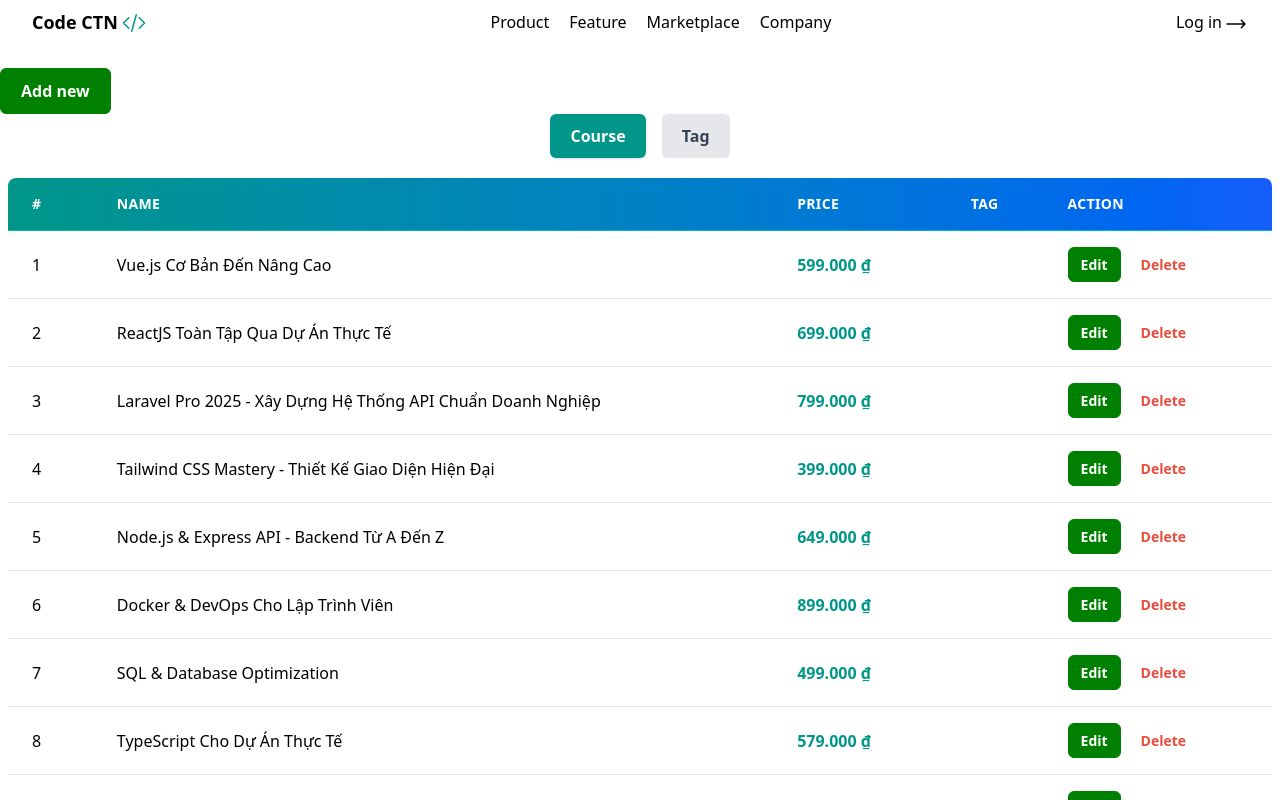
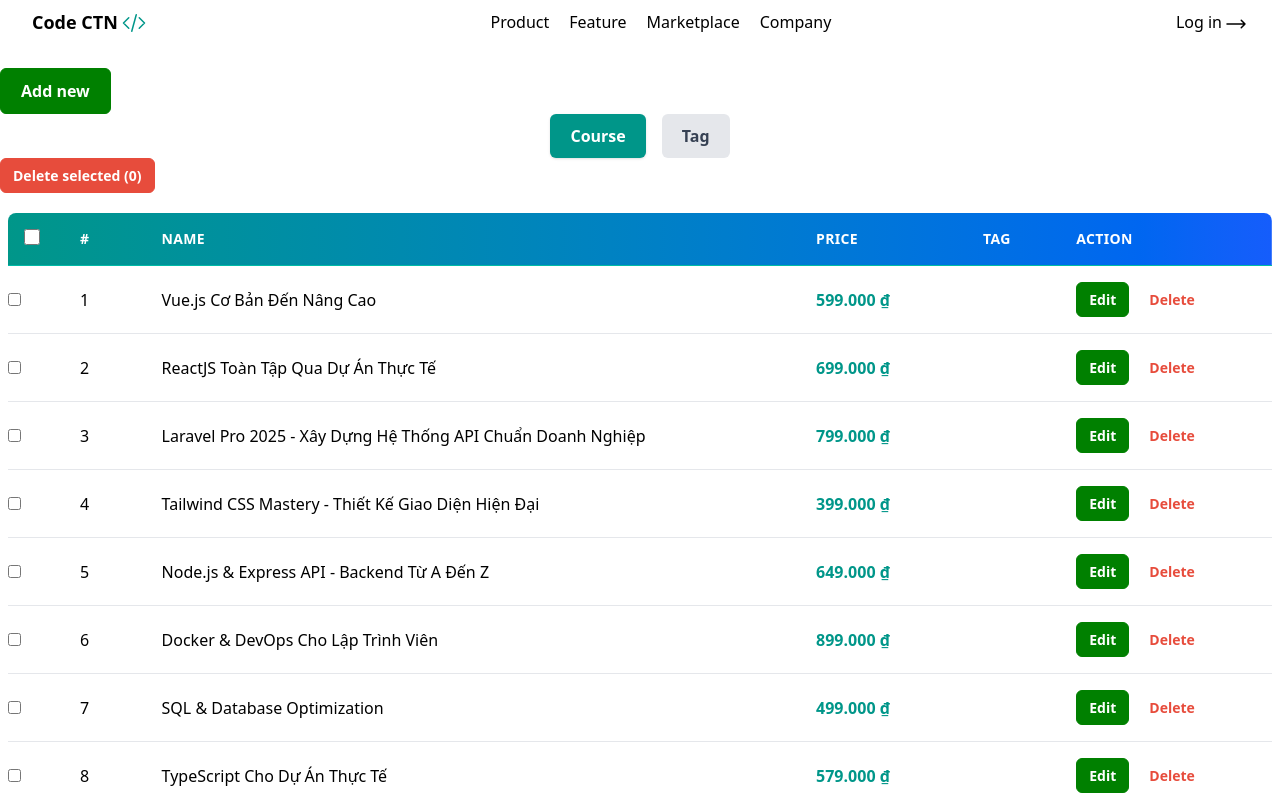
Before and after one commit to phamngocbaoan79/todo-list-vue3, a Vue app: page / in a window 1280 px wide. Shown: the top 800 px of the page. Built offline with nearby package versions, Linux system fonts and the light colour scheme.

Commit message:
bulk delete

```diff
--- a/src/App.vue
+++ b/src/App.vue
@@ -34,6 +34,7 @@
           @create="onCreate"
           @submit="onSubmit"
           @delete="onDelete"
+          @delete-selected="onDeleteSelected"
         />
       </keep-alive>
     </main>
@@ -136,4 +137,17 @@ const onSubmit = (data) => {
     state[active.value].viewMode = 'table';
     state[active.value].selectedItem = null;
 }
+
+const onDeleteSelected = (ids) => {
+  const tab = active.value
+
+  if (tab === 'tag') {
+    tags.value = tags.value.filter(t => !ids.includes(t.id))
+  } else if (tab === 'course') {
+    courses.value = courses.value.filter(c => !ids.includes(c.id))
+  }
+
+  state[tab].viewMode = 'table'
+  state[tab].selectedItem = null
+}
 </script>
--- a/src/components/Ui/BaseTable.vue
+++ b/src/components/Ui/BaseTable.vue
@@ -2,11 +2,22 @@
   <div class="overflow-x-auto my-5 mx-2">
     <table class="min-w-full border-collapse shadow-lg rounded-lg overflow-hidden">
       <thead>
-        <tr class="bg-gradient-to-r from-teal-600 to-blue-600">
+        <tr class="bg-gradient-to-r from-teal-600 to-blue-600 text-white">
+          <!-- Checkbox select all -->
+          <th class="px-4 py-3 border-b border-teal-500 text-center">
+            <input
+              type="checkbox"
+              class="w-4 h-4 cursor-pointer"
+              v-model="selectAll"
+              @change="toggleSelectAll"
+            />
+          </th>
+
+          <!-- Headers -->
           <th
             v-for="header in headers"
             :key="header.key"
-            class="px-6 py-4 border-b border-teal-500 text-left text-sm font-bold text-white uppercase tracking-wide"
+            class="px-6 py-4 border-b border-teal-500 text-left text-sm font-bold uppercase tracking-wide"
           >
             {{ header.label }}
           </th>
@@ -14,6 +25,7 @@
       </thead>
 
       <tbody class="bg-white divide-y divide-gray-200">
+        <!-- slot để inject từng dòng -->
         <slot name="row" :items="items"></slot>
       </tbody>
     </table>
@@ -21,7 +33,9 @@
 </template>
 
 <script setup>
-defineProps({
+import { ref, watch } from 'vue'
+
+const props = defineProps({
   headers: {
     type: Array,
     required: true
@@ -30,5 +44,17 @@ defineProps({
     type: Array,
     required: true
   }
-});
+})
+
+const emit = defineEmits(['toggle-select-all'])
+
+const selectAll = ref(false)
+
+const toggleSelectAll = () => {
+  emit('toggle-select-all', selectAll.value)
+}
+
+watch(() => props.items, () => {
+  selectAll.value = false
+})
 </script>
--- a/src/pages/courses/courseTable.vue
+++ b/src/pages/courses/courseTable.vue
@@ -1,11 +1,27 @@
 <template>
-  <BaseTable :headers="headers" :items="courses">
+  <div class="mb-3 flex justify-between items-center">
+    <BaseButton
+        mode="danger"
+        size="sm"
+        type="button"
+        @click="deleteSelected"
+        :disabled="selectedIds.length === 0"
+      >
+        Delete selected ({{ selectedIds.length }})
+    </BaseButton>
+  </div>
+  <BaseTable :headers="headers" :items="courses" @toggle-select-all="toggleSelectAll">
     <template #row="{ items }">
       <tr
         v-for="course in items"
         :key="course.id"
         class="hover:bg-gray-50 transition-all"
       >
+        <td class="w-4 h-4 cursor-pointer">
+          <input type="checkbox"
+            v-model="selectedIds"
+            :value="course.id">
+        </td>
         <td class="px-6 py-4">
             {{ course.id }}
         </td>
@@ -42,13 +58,16 @@
 <script setup>
 import BaseTable from '@/components/Ui/BaseTable.vue';
 import BaseButton from '@/components/Ui/BaseButton.vue';
+import { ref } from 'vue';
 
-defineProps({
+const props = defineProps({
   courses: {
     type: Array,
     required: true
   }
 })
+
+const emit = defineEmits(['edit', 'delete', 'delete-selected'])
 
 const headers = [
   { label: '#', key: 'index' },
@@ -58,6 +77,22 @@ const headers = [
   { label: 'Action', key: 'action' },
 ];
 
+const selectedIds = ref([]);
+
+const toggleSelectAll = (checked) => {
+    if(checked) {
+      selectedIds.value = props.courses.map(c => c.id)
+    } else {
+      selectedIds.value = [];
+    }
+}
+
+const deleteSelected = () => {
+  if (selectedIds.value.length > 0) {
+    emit('delete-selected', selectedIds.value)
+    selectedIds.value = []
+  }
+}
 const formatPrice = (price) =>
   new Intl.NumberFormat('vi-VN', {
     style: 'currency',
--- a/src/pages/tags/tagTable.vue
+++ b/src/pages/tags/tagTable.vue
@@ -1,11 +1,27 @@
 <template>
-    <BaseTable :headers="headers" :items="tags">
+    <div class="mb-3 flex justify-between items-center">
+      <BaseButton
+        mode="danger"
+        size="sm"
+        type="button"
+        @click="deleteSelected"
+        :disabled="selectedIds.length === 0"
+      >
+        Delete selected ({{ selectedIds.length }})
+      </BaseButton>
+    </div>
+    <BaseTable :headers="headers" :items="tags" @toggle-select-all="toggleSelectAll">
         <template #row="{ items }">
             <tr
                 v-for="tag in items"
                 :key="tag.id"
                 class="hover:bg-gray-50 transition-all"
             >
+                <td>
+                    <input class="w-4 h-4 cursor-pointer"
+                    type="checkbox" v-model="selectedIds"
+                    :value="tag.id">
+                </td>
                 <td class="px-6 py-4">{{ tag.id }}</td>
                 <td class="px-6 py-4">{{ tag.name }}</td>
                 <td class="px-6 py-4 text-teal-600 font-bold">
@@ -27,19 +43,40 @@
 <script setup>
 import BaseTable from '@/components/Ui/BaseTable.vue';
 import BaseButton from '@/components/Ui/BaseButton.vue';
+import { ref } from 'vue';
 
-defineProps({
+const props = defineProps({
   tags: {
     type: Array,
     required: true
   }
 })
 
+const selectedIds = ref([])
+
+const emit = defineEmits(['edit', 'delete', 'delete-selected'])
+
+const deleteSelected = () => {
+    if(selectedIds.value.length > 0) {
+        emit('delete-selected', selectedIds.value)
+        selectedIds.value = []
+    }
+}
+
 const headers = [
+    { label: '', key: 'checkbox' },
     { label: 'Id', key: 'id' },
     { label: 'Name', key: 'name' },
     { label: 'Color', key: 'color' },
-    { label: 'id', key: 'action' },
+    { label: 'action', key: 'action' },
 ];
 
+const toggleSelectAll = (checked) => {
+    if(checked) {
+        selectedIds.value = props.tags.map(t => t.id)
+    } else {
+        selectedIds.value = []
+    }
+}
+
 </script>
```
